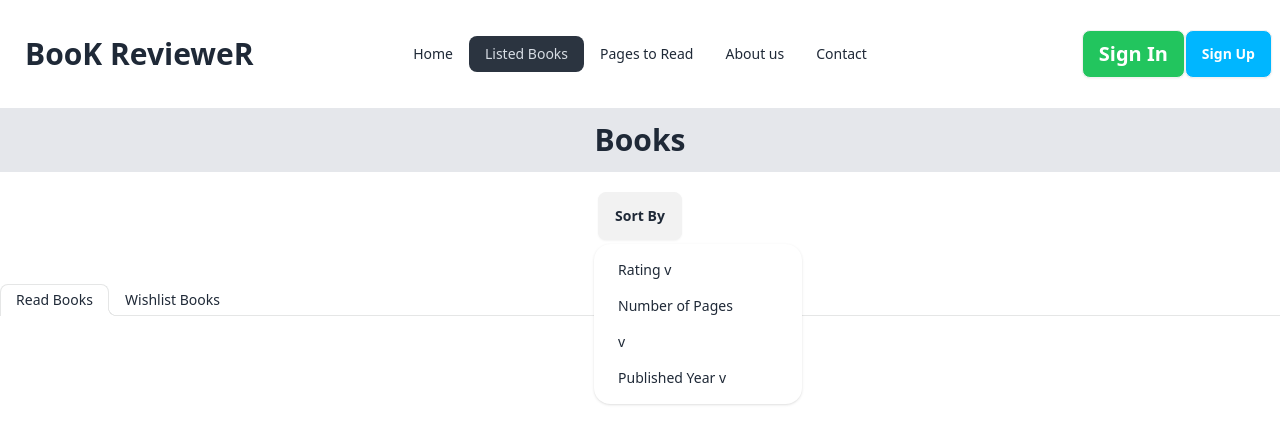
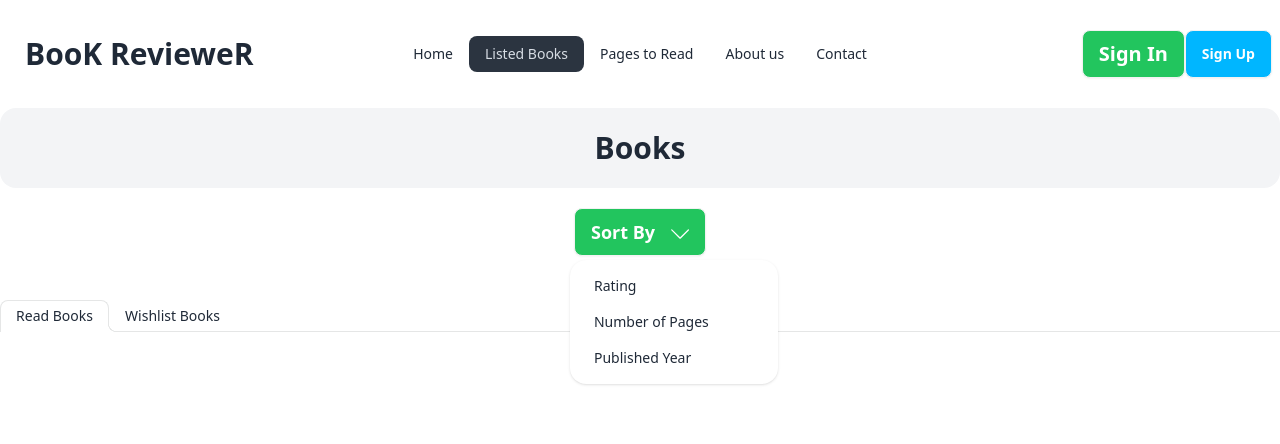
Before and after one commit to aristoxcel/Book-Reviewer, a React (Vite) app: page /listedBook in a window 1280 px wide. Both pictures are taken after a click on the heading "Sort By". Shown: the top 444 px of the page. Built offline with nearby package versions, Linux system fonts and the light colour scheme.

Commit message:
react icon installed and set icon in required pages

```diff
--- a/package.json
+++ b/package.json
@@ -14,6 +14,7 @@
     "match-sorter": "^6.3.4",
     "react": "^18.2.0",
     "react-dom": "^18.2.0",
+    "react-icons": "^5.0.1",
     "react-router-dom": "^6.22.3",
     "react-toastify": "^10.0.5",
     "recharts": "^2.12.3",
--- a/src/components/ReadBookCard.jsx
+++ b/src/components/ReadBookCard.jsx
@@ -1,4 +1,6 @@
 import {capitalizeFirstLetter}  from "../Utility/Utility";
+import { IoPeopleOutline } from "react-icons/io5";
+import { LuFileSpreadsheet } from "react-icons/lu";
 
 function ReadBookCard({book}) {
     const {image, book_name, author, year_of_publishing, tags, rating, category, publisher, total_pages}=book;
@@ -23,11 +25,11 @@ function ReadBookCard({book}) {
                 <div className="flex gap-3">
                     <div>
                         <img src="" alt="" />
-                        <p>Publisher: {publisher}</p>
+                        <p><IoPeopleOutline />Publisher: {publisher}</p>
                     </div>
                     <div>
                         <img src="" alt="" />
-                        <p>Page: {total_pages}</p>
+                        <p><LuFileSpreadsheet /> Page: {total_pages}</p>
                     </div>
                 </div>
                 <hr />
--- a/src/pages/ListedBook.jsx
+++ b/src/pages/ListedBook.jsx
@@ -1,6 +1,8 @@
 import { useEffect, useState } from "react"
 import ReadBookCard from "../components/ReadBookCard";
 import { descendingData } from "../Utility/Utility";
+import { SlArrowDown } from "react-icons/sl";
+
 
 
 function ListedBook() {
@@ -38,14 +40,14 @@ const handleSortYear = ()=> {
   return (
     <div className="container mx-auto">
       <div className=" text-center space-y-4 mb-10">
-      <div className="h-16 bg-gray-200 flex items-center justify-center text-3xl font-bold">Books</div>
+      <div className="h-20 rounded-2xl bg-gray-100 flex items-center justify-center text-3xl font-bold">Books</div>
       <div>
         <details className="dropdown">
-        <summary className="m-1 btn">Sort By</summary>
+        <summary className="m-1 btn bg-green-500 text-white text-lg">Sort By   <SlArrowDown className="text-lg font-extrabold ml-2 mt-1"/></summary>
         <ul className="p-2 shadow menu dropdown-content z-[1] bg-base-100 rounded-box w-52">
-          <li><a onClick={()=>handleSortRating()}>Rating   v</a></li>
-          <li><a onClick={()=>handleSortPages()}>Number of Pages</a><span>v</span></li>
-          <li><a onClick={()=>handleSortYear()}>Published Year   v</a></li>
+          <li><a onClick={()=>handleSortRating()}>Rating</a></li>
+          <li><a onClick={()=>handleSortPages()}>Number of Pages</a></li>
+          <li><a onClick={()=>handleSortYear()}>Published Year</a></li>
         </ul>
       </details>
       </div>
@@ -69,9 +71,7 @@ const handleSortYear = ()=> {
             }
           </div>
         </div>
-
       </div>
-
     </div>
   )
 }
```
Also changed, not shown: 1 other file (tests, documents, lock files or other folders).
